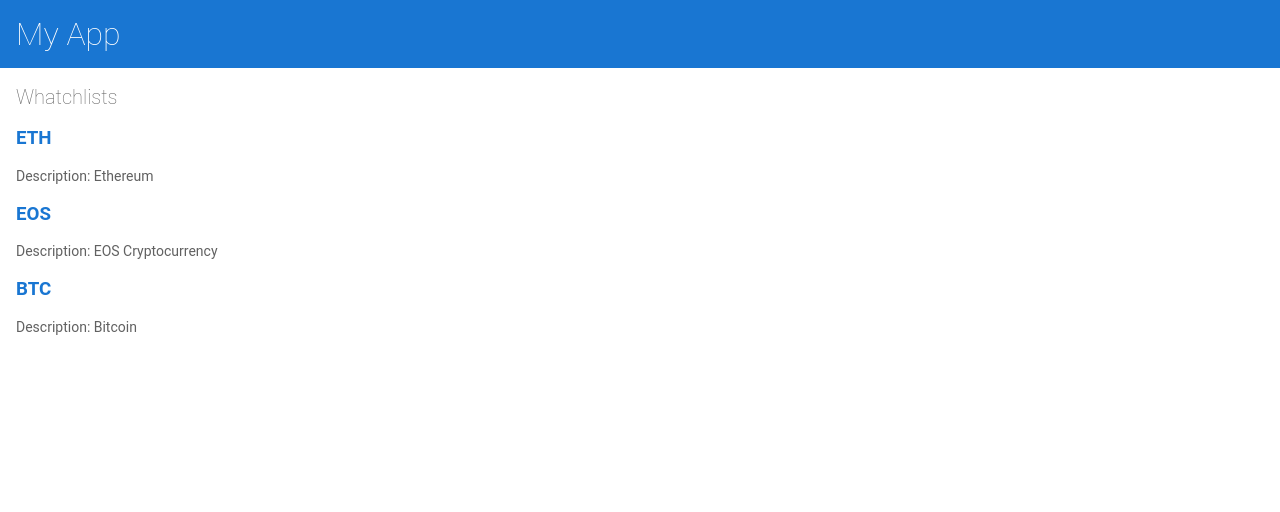
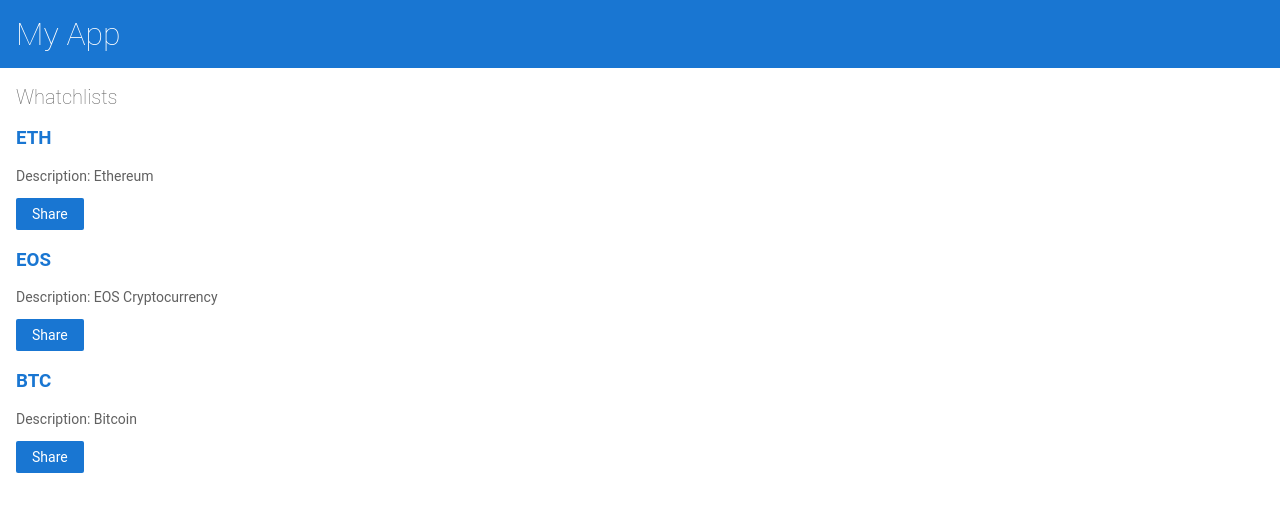
Before and after one commit to VSaliy/voiceapp-dndkpx, an Angular app: page / in a window 1280 px wide. Shown: the top 512 px of the page. Built offline with nearby package versions, Linux system fonts and the light colour scheme.

Commit message:
add button

```diff
--- a/src/app/product-list/product-list.component.html
+++ b/src/app/product-list/product-list.component.html
@@ -10,6 +10,11 @@
 	<p *ngIf="product.description">
 		Description: {{ product.description }}
 	</p>
+
+	<button (click)="share()">
+		Share
+	</button>
+
 </div>
 
 <!--
```
